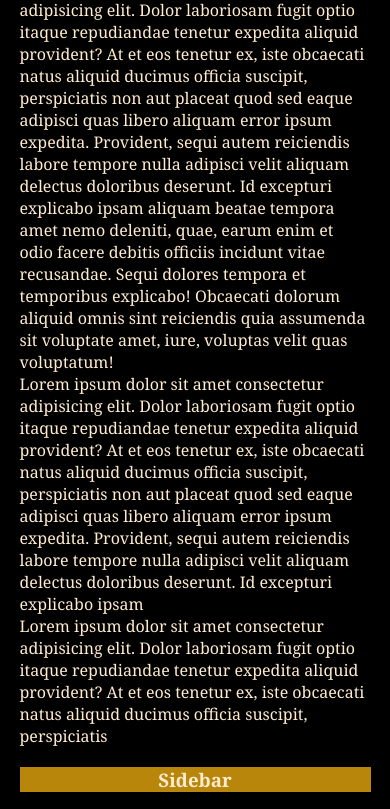
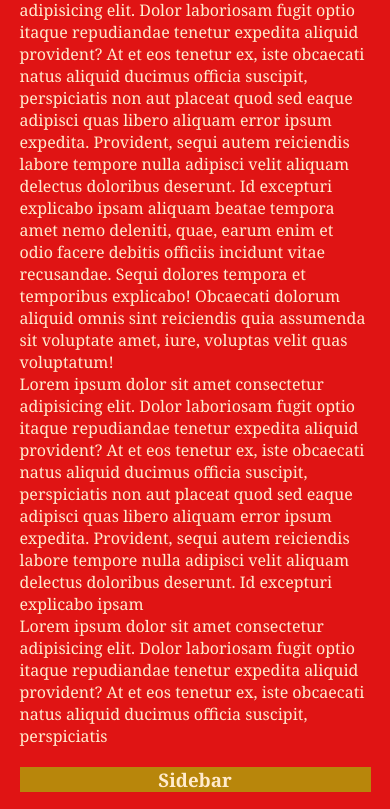
Before and after one commit to josealfredojimenezgarcia/Practicando, a plain HTML site: page Practica CSS GRID/index.html in a window 390 px wide. Shown: the part 139-948 px from the top of the page. Drawn offline with Linux system fonts and the light colour scheme.

Commit message:
Color Rojo

```diff
--- a/Practica CSS GRID/main.css
+++ b/Practica CSS GRID/main.css
@@ -65,7 +65,7 @@ body{
 @media screen and (max-width: 768px){
 
 body{
-  background-color: black;
+  background-color: rgb(224, 20, 20);
 }
 
   .contenedor{
```
